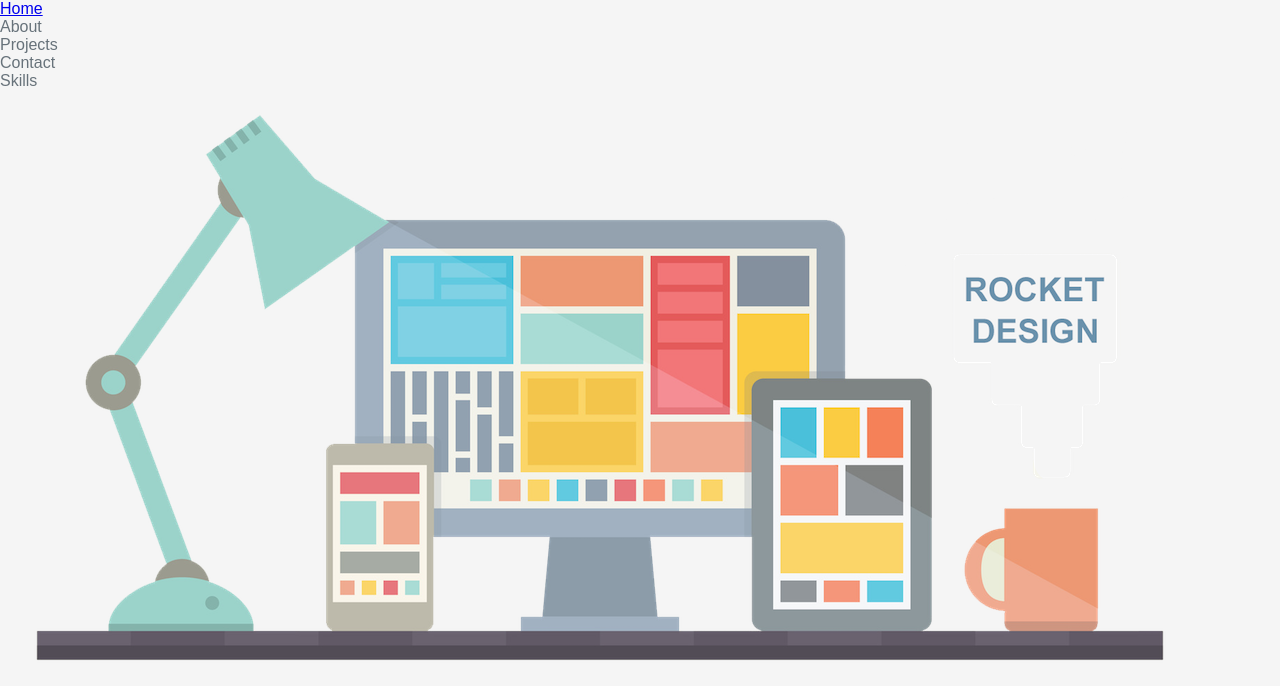
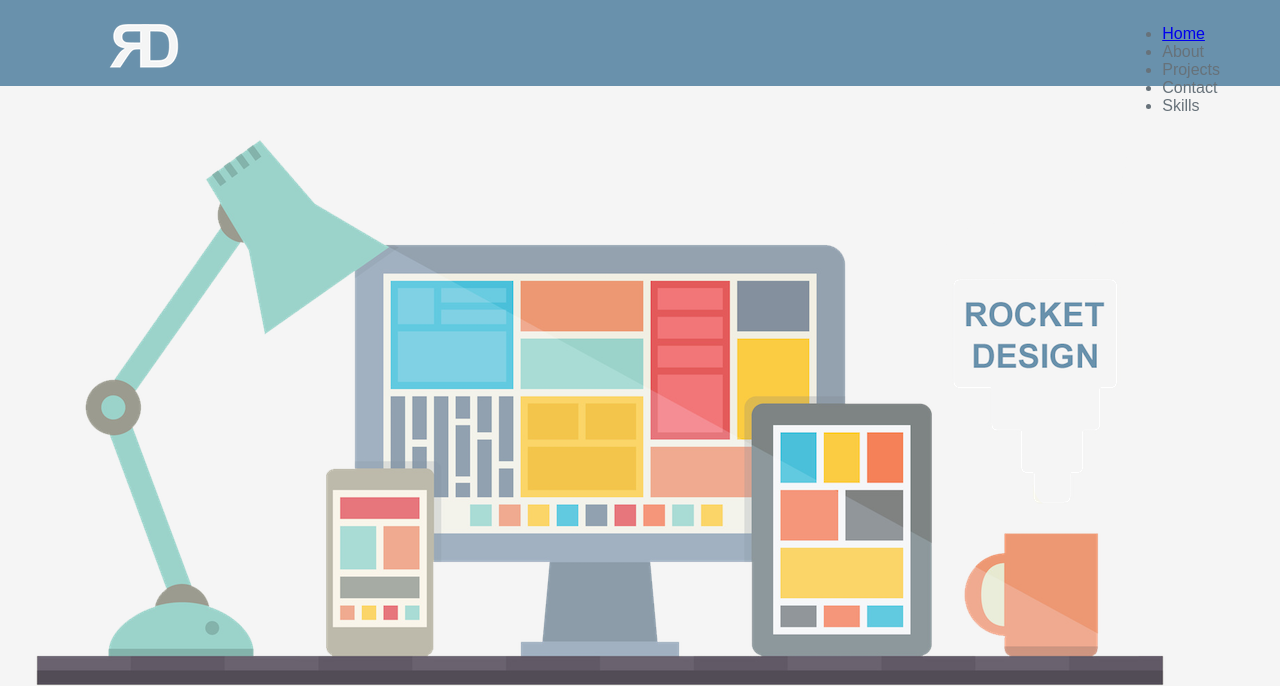
Before and after one commit to Pulkit219/FrontEndProject, a plain HTML site: page ResponsiveFrontEndRocketDesign/index.html in a window 1280 px wide. Shown: the top 686 px of the page. Drawn offline with Linux system fonts and the light colour scheme.

Commit message:
6th comm

```diff
--- a/ResponsiveFrontEndRocketDesign/style.css
+++ b/ResponsiveFrontEndRocketDesign/style.css
@@ -22,5 +22,51 @@ h3{
 	font-size: 175%;
 	line-height: 155%;
 	padding: 5% 0;
+	font-weight: 400;
 
 }
+p{
+	font-size: 160%;
+	line-height: 150%;
+	padding: 3%;
+	text-indent: 2%
+	text-align:justify;
+}
+img{
+	max-width: 100%;
+	height: auto;
+	width: auto;
+	margin-bottom: -4px;
+}
+
+header{
+	background-color: #6991AC;
+	width: 100%;
+	height: 86px;
+}
+
+#header-inner{
+max-width: 1200px;
+margin:0 auto;
+}
+
+#logo{
+	margin: 20px;
+	float: left;
+	width:200px;
+	height: 60px;
+	background: url(img/RD.png) no-repeat center;
+
+}
+/*----nav bar starting-------*/
+
+nav{
+	float: right;
+	padding: 25px 20px 0 0;
+}
+#menu-icon{
+	display: hidden;
+	width: 40px;
+	height: 40px;
+	background: url(img/nav.png) center;
+}
```
